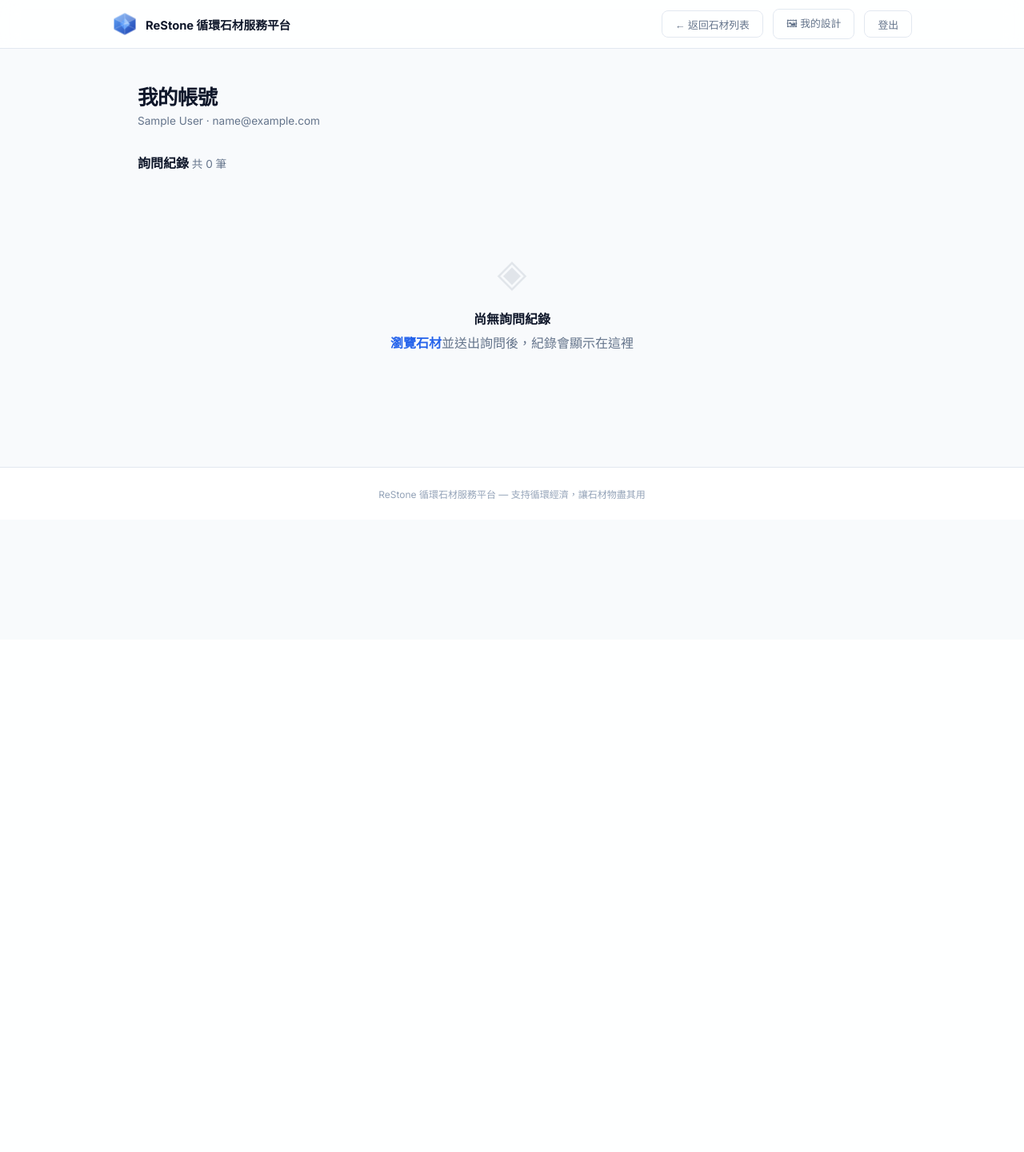
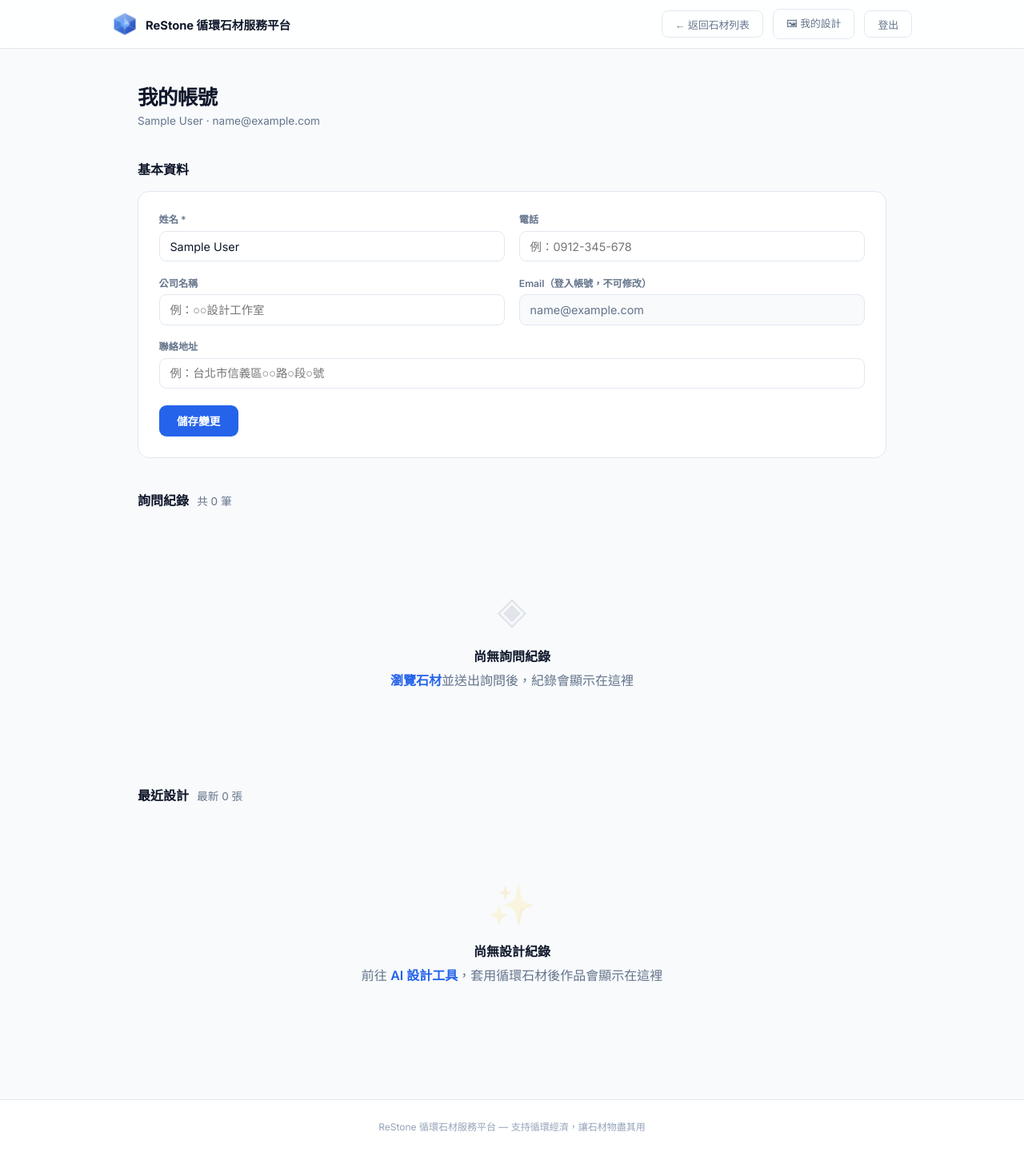
Before and after one commit to clie945-tech/stone-database, a Flask app: page /my-account in a window 1280 px wide. Shown: the whole page at 80% size. Before the commit the page ends 624 px from the top, so only its background shows below. Run offline with Flask 3, Linux system fonts and the light colour scheme; the visitor is signed in with stand-in values (Sample User, id 1); data comes from the database, SQL or seed files in the repository; data that the repository does not hold is empty.

Commit message:
會員頁面：可編輯基本資料 + 最近設計區塊
- 會員可自行編輯姓名、電話、公司名稱、聯絡地址（Email 為登入帳號，唯讀）
- customers 資料表新增 company、address 欄位（含 migration）
- 新增 /my-account/update 路由（限本人，姓名必填）
- 頁面下方新增「最近設計」區塊：顯示最近 6 張合成圖縮圖
  + 提案 PDF 按鈕 + 查看全部連結

Co-Authored-By: Claude Opus 4.7 <noreply@anthropic.com>

```diff
--- a/app.py
+++ b/app.py
@@ -467,6 +467,14 @@ def init_db():
         conn.commit()
     except Exception:
         pass
+
+    # 會員基本資料擴充欄位（公司名稱、聯絡地址）
+    for col in ['company', 'address']:
+        try:
+            conn.execute(f"ALTER TABLE customers ADD COLUMN {col} TEXT DEFAULT ''")
+            conn.commit()
+        except Exception:
+            pass
 
     # 建立預設管理員帳號
     cursor = conn.execute('SELECT COUNT(*) FROM admin_users')
@@ -1060,14 +1068,43 @@ def customer_logout():
 @customer_required
 def my_account():
     conn = get_db()
+    customer = conn.execute('SELECT * FROM customers WHERE id = ?',
+                            (session['customer_id'],)).fetchone()
     inquiries = conn.execute('''
         SELECT i.*, s.stone_type FROM inquiries i
         LEFT JOIN stones s ON i.stone_id = s.id
         WHERE i.customer_email = ?
         ORDER BY i.created_at DESC
     ''', (session['customer_email'],)).fetchall()
-    conn.close()
-    return render_template('customer_dashboard.html', inquiries=inquiries)
+    recent_designs = conn.execute(
+        'SELECT * FROM synthesis_history WHERE customer_id = ? ORDER BY created_at DESC, id DESC LIMIT 6',
+        (session['customer_id'],)
+    ).fetchall()
+    conn.close()
+    return render_template('customer_dashboard.html', customer=customer,
+                           inquiries=inquiries, recent_designs=recent_designs)
+
+
+@app.route('/my-account/update', methods=['POST'])
+@customer_required
+def update_my_account():
+    name    = request.form.get('name', '').strip()
+    phone   = request.form.get('phone', '').strip()
+    company = request.form.get('company', '').strip()
+    address = request.form.get('address', '').strip()
+    if not name:
+        flash('姓名為必填欄位', 'error')
+        return redirect(url_for('my_account'))
+    conn = get_db()
+    conn.execute(
+        'UPDATE customers SET name = ?, phone = ?, company = ?, address = ? WHERE id = ?',
+        (name, phone, company, address, session['customer_id'])
+    )
+    conn.commit()
+    conn.close()
+    session['customer_name'] = name
+    flash('基本資料已更新', 'success')
+    return redirect(url_for('my_account'))
 
 
 @app.route('/my-designs')
--- a/templates/customer_dashboard.html
+++ b/templates/customer_dashboard.html
@@ -55,6 +55,46 @@
     .empty h3 { font-size: 1rem; font-weight: 600; color: var(--text); margin-bottom: 0.4rem; }
     .empty a { color: var(--blue); text-decoration: none; font-weight: 600; }
 
+    /* 區段標題 */
+    .section-head { display:flex; align-items:center; justify-content:space-between; gap:1rem; margin: 2.5rem 0 1rem; }
+    .section-head:first-of-type { margin-top: 0; }
+    .section-title { font-size: 1rem; font-weight: 700; }
+    .section-title .count { color: var(--text-muted); font-weight: 400; font-size: 0.85rem; margin-left: 0.4rem; }
+    .section-link { font-size: 0.8rem; color: var(--blue); text-decoration: none; font-weight: 600; }
+    .section-link:hover { text-decoration: underline; }
+
+    /* flash */
+    .flash { border-radius: 10px; padding: 0.7rem 1rem; font-size: 0.85rem; margin-bottom: 1.2rem; }
+    .flash.success { background:#DCFCE7; color:#166534; border:1px solid #BBF7D0; }
+    .flash.error   { background:#FEE2E2; color:#991B1B; border:1px solid #FECACA; }
+
+    /* 基本資料卡片 */
+    .profile-card { background:var(--white); border:1px solid var(--border); border-radius:14px; padding:1.6rem; }
+    .form-grid { display:grid; grid-template-columns: repeat(2, 1fr); gap:1.1rem; }
+    .field { display:flex; flex-direction:column; gap:0.35rem; }
+    .field.full { grid-column: 1 / -1; }
+    .field label { font-size:0.76rem; font-weight:600; color:var(--text-muted); }
+    .field input { font-family:inherit; font-size:0.9rem; color:var(--text); padding:0.6rem 0.8rem; border:1px solid var(--border); border-radius:9px; background:var(--white); transition:border-color 0.15s; }
+    .field input:focus { outline:none; border-color:var(--blue); box-shadow:0 0 0 3px var(--blue-light); }
+    .field input:read-only { background:var(--bg); color:var(--text-muted); cursor:not-allowed; }
+    .field .hint { font-size:0.7rem; color:var(--text-light); }
+    .form-actions { margin-top:1.3rem; display:flex; gap:0.6rem; align-items:center; }
+    .btn-save { font-family:inherit; font-size:0.85rem; font-weight:700; color:#fff; background:var(--blue); border:none; padding:0.6rem 1.4rem; border-radius:9px; cursor:pointer; transition:background 0.15s; }
+    .btn-save:hover { background:#1D4ED8; }
+
+    /* 最近設計 */
+    .design-grid { display:grid; grid-template-columns: repeat(auto-fill, minmax(160px, 1fr)); gap:1rem; }
+    .design-card { background:var(--white); border:1px solid var(--border); border-radius:12px; overflow:hidden; transition:box-shadow 0.2s; }
+    .design-card:hover { box-shadow:0 4px 16px rgba(0,0,0,0.08); }
+    .design-thumb { aspect-ratio:4/3; background:var(--bg); overflow:hidden; display:block; }
+    .design-thumb img { width:100%; height:100%; object-fit:cover; display:block; }
+    .design-body { padding:0.7rem 0.8rem; }
+    .design-name { font-size:0.82rem; font-weight:700; white-space:nowrap; overflow:hidden; text-overflow:ellipsis; }
+    .design-date { font-size:0.68rem; color:var(--text-muted); margin-top:2px; }
+    .design-pdf { display:inline-block; margin-top:0.5rem; font-size:0.7rem; font-weight:600; color:var(--blue); text-decoration:none; border:1px solid var(--blue-mid); background:var(--blue-light); padding:0.25rem 0.6rem; border-radius:7px; }
+
+    @media (max-width:560px){ .form-grid { grid-template-columns: 1fr; } }
+
     footer { margin-top: 4rem; padding: 1.5rem; text-align: center; font-size: 0.75rem; color: var(--text-light); border-top: 1px solid var(--border); background: var(--white); }
   </style>
 </head>
@@ -79,7 +119,46 @@
     <div class="page-sub">{{ session.customer_name }} · {{ session.customer_email }}</div>
   </div>
 
-  <h2 style="font-size:1rem;font-weight:700;margin-bottom:1rem;">詢問紀錄 <span style="color:var(--text-muted);font-weight:400;font-size:0.85rem">共 {{ inquiries|length }} 筆</span></h2>
+  {% with messages = get_flashed_messages(with_categories=true) %}
+    {% for category, msg in messages %}
+      <div class="flash {{ category }}">{{ msg }}</div>
+    {% endfor %}
+  {% endwith %}
+
+  <div class="section-head">
+    <div class="section-title">基本資料</div>
+  </div>
+  <form class="profile-card" method="POST" action="/my-account/update">
+    <div class="form-grid">
+      <div class="field">
+        <label>姓名 *</label>
+        <input type="text" name="name" value="{{ customer.name or '' }}" required>
+      </div>
+      <div class="field">
+        <label>電話</label>
+        <input type="text" name="phone" value="{{ customer.phone or '' }}" placeholder="例：0912-345-678">
+      </div>
+      <div class="field">
+        <label>公司名稱</label>
+        <input type="text" name="company" value="{{ customer.company or '' }}" placeholder="例：○○設計工作室">
+      </div>
+      <div class="field">
+        <label>Email（登入帳號，不可修改）</label>
+        <input type="email" value="{{ customer.email or '' }}" readonly>
+      </div>
+      <div class="field full">
+        <label>聯絡地址</label>
+        <input type="text" name="address" value="{{ customer.address or '' }}" placeholder="例：台北市信義區○○路○段○號">
+      </div>
+    </div>
+    <div class="form-actions">
+      <button type="submit" class="btn-save">儲存變更</button>
+    </div>
+  </form>
+
+  <div class="section-head">
+    <div class="section-title">詢問紀錄 <span class="count">共 {{ inquiries|length }} 筆</span></div>
+  </div>
 
   {% if inquiries %}
     <div class="inquiry-list">
@@ -113,6 +192,34 @@
       <p><a href="/">瀏覽石材</a>並送出詢問後，紀錄會顯示在這裡</p>
     </div>
   {% endif %}
+
+  <div class="section-head">
+    <div class="section-title">最近設計 <span class="count">最新 {{ recent_designs|length }} 張</span></div>
+    {% if recent_designs %}<a href="/my-designs" class="section-link">查看全部 →</a>{% endif %}
+  </div>
+
+  {% if recent_designs %}
+    <div class="design-grid">
+      {% for d in recent_designs %}
+        <div class="design-card">
+          <a href="{{ url_for('static', filename='uploads/' + d.image_file) }}" target="_blank" class="design-thumb">
+            <img src="{{ url_for('static', filename='uploads/' + d.image_file) }}" alt="AI 合成設計" loading="lazy">
+          </a>
+          <div class="design-body">
+            <div class="design-name">{{ d.stone_name or '石材合成' }}</div>
+            <div class="design-date">{{ d.created_at[:16] }}</div>
+            <a href="/my-designs/{{ d.id }}/proposal.pdf" class="design-pdf">📄 提案 PDF</a>
+          </div>
+        </div>
+      {% endfor %}
+    </div>
+  {% else %}
+    <div class="empty">
+      <div class="empty-icon">✨</div>
+      <h3>尚無設計紀錄</h3>
+      <p>前往 <a href="/design-tool">AI 設計工具</a>，套用循環石材後作品會顯示在這裡</p>
+    </div>
+  {% endif %}
 </div>
 
 <footer>ReStone 循環石材服務平台 — 支持循環經濟，讓石材物盡其用</footer>
```
